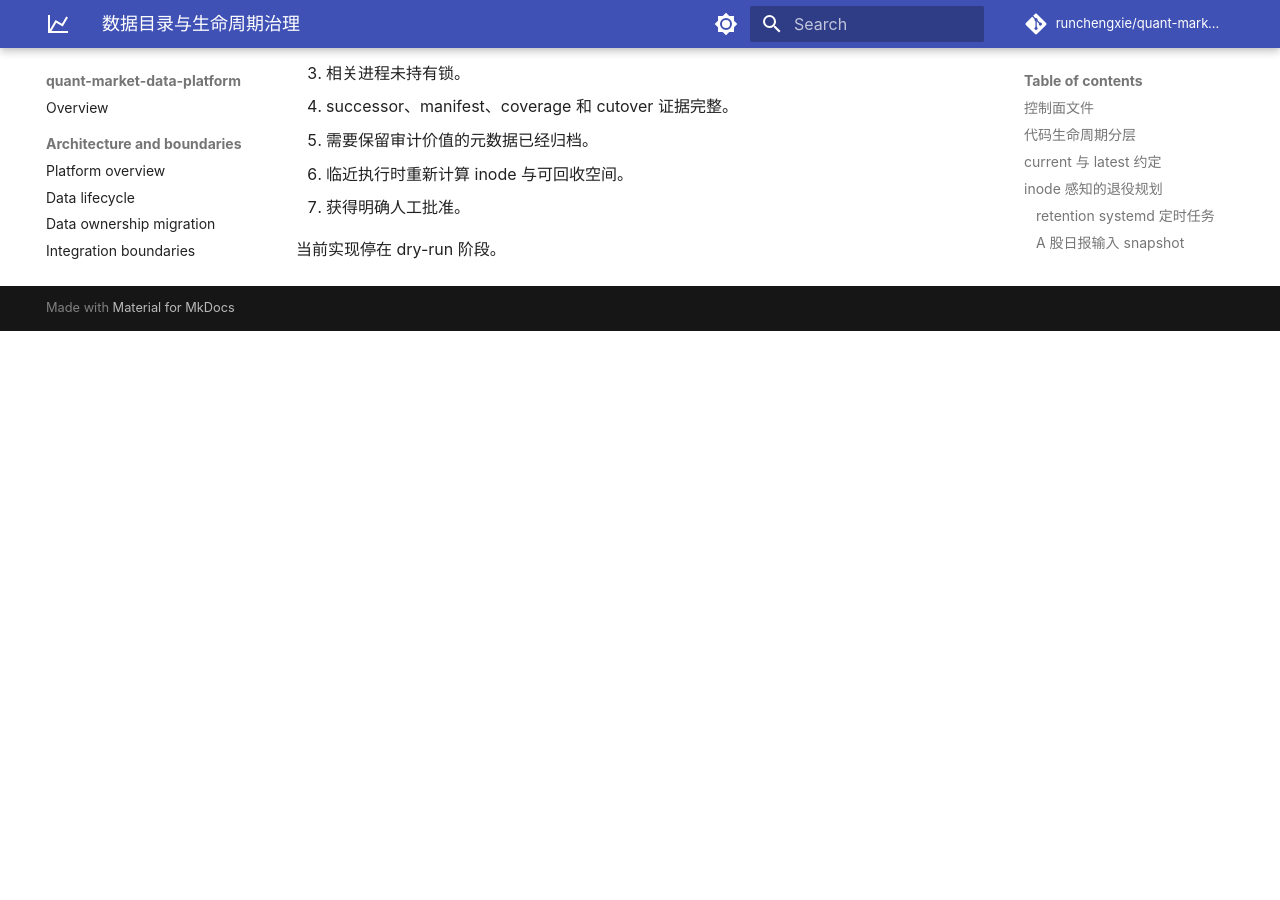
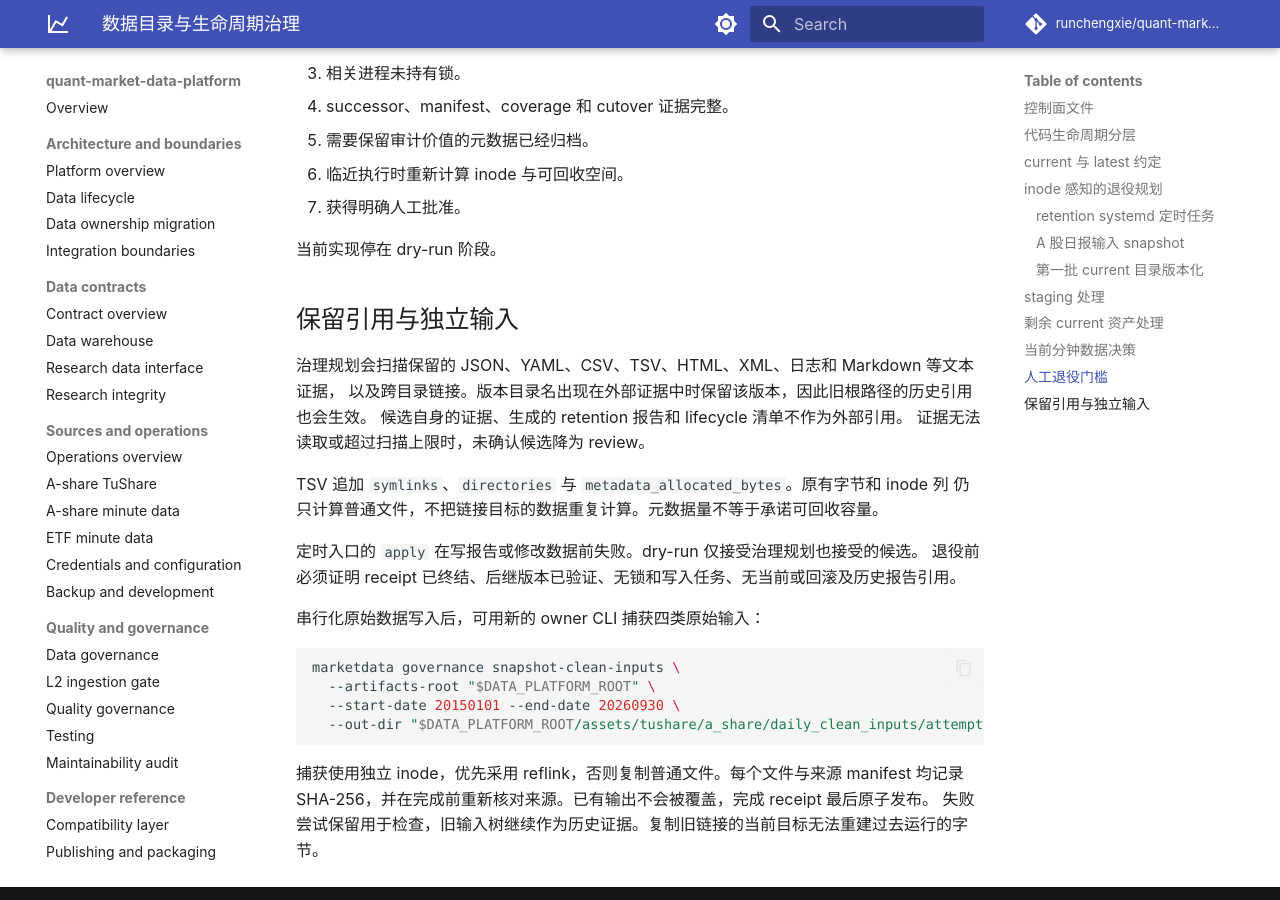
Before and after one commit to runchengxie/quant-market-data-platform, an MkDocs documentation site: the page built from docs/data-governance.md, in a window 1280 px wide and 900 px high, scrolled down 6715 px. Built offline with MkDocs 1.6.1 and Material for MkDocs 9.7.7, drawn with Linux system fonts in a browser that asks for light colours; comment, search, counter and statistics services are not loaded; before the commit the page ends 7046 px from its top, so only the background shows below that; some of the changed text lies outside the part shown.

Commit message:
docs: align lifecycle guides and account for new safety modules

````diff
--- a/docs/data-governance.md
+++ b/docs/data-governance.md
@@ -107,14 +107,13 @@
   --latest-link "$DATA_PLATFORM_ROOT/metadata/retention/governance-latest.tsv"
 ```
 
-命令只读扫描资产并写报告，不提供删除、移动或重命名动作。现有 systemd retention 定时任务继续运行
-窄策略。窄策略脚本现已由本仓库维护，并通过统一 renderer 注入 canonical data root 和本仓库的
+命令只读扫描资产并写报告，不提供删除、移动或重命名动作。现有 systemd retention 入口的 `apply` 直接拒绝执行。dry-run 使用日期窄策略与治理保护。窄策略脚本现已由本仓库维护，并通过统一 renderer 注入 canonical data root 和本仓库的
 `marketdata` CLI。治理规划与窄策略报告分别写入 `governance-latest.tsv` 和
 `scheduled-latest.tsv`，不应将两种 schema 混用。
 
 时间戳报告默认不可覆盖，`--latest-link` 也只会原子替换已有软链接。同名普通文件会触发拒绝。每次发布应使用新的时间戳文件名。
 
-`governance-latest.tsv` 指向新版 dry-run。现有定时任务另写 `scheduled-latest.tsv`。`latest.tsv` 继续作为旧 schema 的兼容入口，定时任务完成后可能包含 `action=delete`。生命周期复核只使用 `governance-latest.tsv`。
+`governance-latest.tsv` 指向新版 dry-run。现有定时任务另写 `scheduled-latest.tsv`。`latest.tsv` 继续作为旧 schema 的兼容入口，旧报告可能包含 `action=delete`，新入口不会执行删除。生命周期复核只使用 `governance-latest.tsv`。
 
 ### retention systemd 定时任务
 
@@ -132,7 +131,7 @@
   --output-dir "$HOME/.config/systemd/user"
 
 systemctl --user daemon-reload
-systemctl --user enable --now market-data-platform-retention.timer
+# apply 已禁用，不启用 timer 进行自动清理。
 ```
 
 正式迁移前应先执行 `market_data_platform_retention.sh dry-run`，并确认已有
@@ -262,3 +261,29 @@
 1. 获得明确人工批准。
 
 当前实现停在 dry-run 阶段。
+
+## 保留引用与独立输入
+
+治理规划会扫描保留的 JSON、YAML、CSV、TSV、HTML、XML、日志和 Markdown 等文本证据，
+以及跨目录链接。版本目录名出现在外部证据中时保留该版本，因此旧根路径的历史引用也会生效。
+候选自身的证据、生成的 retention 报告和 lifecycle 清单不作为外部引用。
+证据无法读取或超过扫描上限时，未确认候选降为 review。
+
+TSV 追加 `symlinks`、`directories` 与 `metadata_allocated_bytes`。原有字节和 inode 列
+仍只计算普通文件，不把链接目标的数据重复计算。元数据量不等于承诺可回收容量。
+
+定时入口的 `apply` 在写报告或修改数据前失败。dry-run 仅接受治理规划也接受的候选。
+退役前必须证明 receipt 已终结、后继版本已验证、无锁和写入任务、无当前或回滚及历史报告引用。
+
+串行化原始数据写入后，可用新的 owner CLI 捕获四类原始输入：
+
+```bash
+marketdata governance snapshot-clean-inputs \
+  --artifacts-root "$DATA_PLATFORM_ROOT" \
+  --start-date 20150101 --end-date 20260930 \
+  --out-dir "$DATA_PLATFORM_ROOT/assets/tushare/a_share/daily_clean_inputs/attempt-unique-id"
+```
+
+捕获使用独立 inode，优先采用 reflink，否则复制普通文件。每个文件与来源 manifest
+均记录 SHA-256，并在完成前重新核对来源。已有输出不会被覆盖，完成 receipt 最后原子发布。
+失败尝试保留用于检查，旧输入树继续作为历史证据。复制旧链接的当前目标无法重建过去运行的字节。
--- a/docs/operations.en.md
+++ b/docs/operations.en.md
@@ -42,3 +42,14 @@
 ```
 
 Public CLI documentation tests derive reachable commands from the parser. When adding a command, document it in the relevant topic page and update the tests. Historical minute backfill coverage and resume limits are described in the [A-share minute guide](operations/a-share-minutes.md).
+
+## Capture daily-clean raw inputs
+
+`marketdata governance snapshot-clean-inputs --artifacts-root "$DATA_PLATFORM_ROOT"
+--start-date YYYYMMDD --end-date YYYYMMDD --out-dir NEW_PATH` creates an independent,
+date-filtered snapshot of daily, adjustment, daily-basic and limit-status inputs.
+Serialize raw writers first. The output must be a new path under the data root.
+A completed receipt pins source manifests and each captured file's SHA-256.
+Failed attempts are preserved without a completed receipt. Scheduled retention
+`apply` is disabled; use the reviewed lifecycle retirement conditions in
+[data governance](data-governance.en.md) before any data removal.
--- a/docs/quality-governance.md
+++ b/docs/quality-governance.md
@@ -209,3 +209,10 @@
 `quant_market_data_platform.cli.build_parser()` 可达的所有公开叶子命令都会被治理测试扫描。
 新增、移除或重命名 `marketdata` 命令时，必须同步更新 `docs/` 下用户可见文档（包含命令示例或
 `--help` 文本片段），否则 `test_public_marketdata_cli_commands_are_documented` 将阻塞本地 full gate。
+
+## 生命周期捕获的 baseline 更新（2026-10-02）
+
+共享检查的文件和行数清单从 456 个文件、110,174 行增至 459 个文件、110,790 行。
+增加内容为保留引用扫描、独立输入捕获模块及行为测试。长行、复杂度、函数大小和文件大小
+上限保持不变。只有完整测试、原有结构门禁和独立审查均通过才能接受本次增量。
+以后删除或合并这些实现时，应同步降低文件和行数清单，本次调整不豁免复杂度要求。
````
Also changed, not shown: docs/contracts.en.md (+13 -0 lines), docs/quality-governance.en.md (+10 -0 lines), 1 other file.
